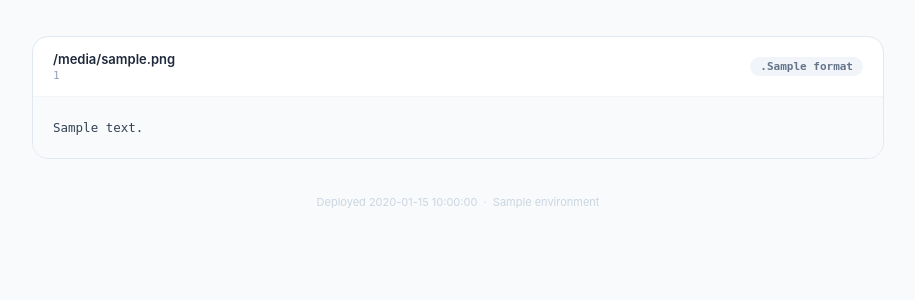
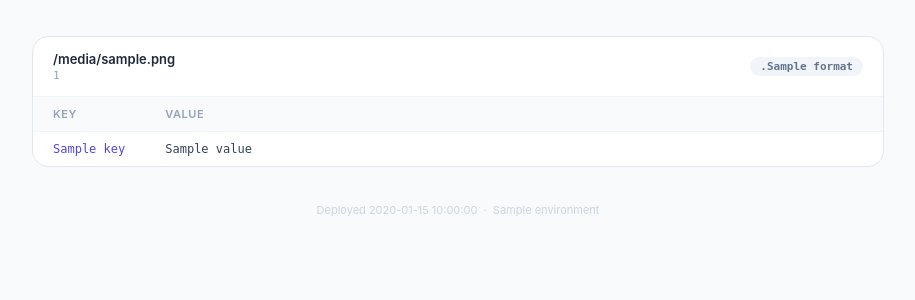
Before and after one commit to NYCU-CloudNative26-ConfigSystem/config_system, a FastAPI app: template Service_DummyApp/templates/index.html in a window 1280 px wide. Shown: the part 63-363 px from the top of the page, without its empty margins (182-1097 px from the left). Run offline with FastAPI, Linux system fonts and the light colour scheme; the template is opened without the code that fills it: most values are stand-ins (such as "Sample title", 1, 10 or a date in 2020).

Commit message:
feat: dummy app parses config file by format and renders table
Reads meta.json to determine format, then parses config_file
accordingly (env/properties → key=value split, json → json.loads,
yaml → yaml.safe_load, xml → child tag/text pairs) and displays a
key-value table instead of raw text.

```diff
--- a/Service_DummyApp/main.py
+++ b/Service_DummyApp/main.py
@@ -1,7 +1,9 @@
 import json
 import os
 from pathlib import Path
+from xml.etree import ElementTree as ET
 
+import yaml
 from fastapi import FastAPI
 from fastapi.responses import HTMLResponse
 from fastapi.templating import Jinja2Templates
@@ -14,18 +16,58 @@ CONFIG_FILE = Path(os.getenv("CONFIG_FILE", "/config/config_file"))
 META_FILE = Path(os.getenv("META_FILE", "/config/meta.json"))
 
 
+def _parse_env(text: str) -> dict:
+    result = {}
+    for line in text.splitlines():
+        line = line.strip()
+        if not line or line.startswith("#"):
+            continue
+        if "=" in line:
+            k, _, v = line.partition("=")
+            result[k.strip()] = v.strip()
+    return result
+
+
+def _parse_xml(text: str) -> dict:
+    root = ET.fromstring(text)
+    return {child.tag: (child.text or "") for child in root}
+
+
+def _parse(raw: str, fmt: str) -> dict | None:
+    try:
+        if fmt in ("env", "properties"):
+            return _parse_env(raw)
+        if fmt == "json":
+            return json.loads(raw)
+        if fmt == "yaml":
+            return yaml.safe_load(raw) or {}
+        if fmt == "xml":
+            return _parse_xml(raw)
+    except Exception:
+        return None
+    return None
+
+
 def _load():
     try:
         meta = json.loads(META_FILE.read_text()) if META_FILE.exists() else None
     except Exception:
         meta = None
+
+    if not CONFIG_FILE.exists():
+        return meta, None
+
     try:
-        content = CONFIG_FILE.read_text() if CONFIG_FILE.exists() else None
-        if content is not None and content.strip() in ("", "{}"):
-            content = None
+        raw = CONFIG_FILE.read_text()
     except Exception:
-        content = None
-    return meta, content
+        return meta, None
+
+    if not raw.strip():
+        return meta, None
+
+    fmt = (meta or {}).get("format", "env")
+    config = _parse(raw, fmt)
+    return meta, config
 
 
 @app.get("/health")
@@ -35,9 +77,13 @@ def health():
 
 @app.get("/", response_class=HTMLResponse)
 def index(request: Request):
-    meta, content = _load()
+    meta, config = _load()
+    rows = []
+    if isinstance(config, dict):
+        for k, v in config.items():
+            rows.append((k, v if isinstance(v, str) else json.dumps(v)))
     return templates.TemplateResponse("index.html", {
         "request": request,
         "meta": meta,
-        "content": content,
+        "rows": rows,
     })
--- a/Service_DummyApp/requirements.txt
+++ b/Service_DummyApp/requirements.txt
@@ -1,3 +1,4 @@
 fastapi==0.115.0
 uvicorn[standard]==0.30.6
 jinja2==3.1.4
+pyyaml==6.0.2
--- a/Service_DummyApp/templates/index.html
+++ b/Service_DummyApp/templates/index.html
@@ -21,19 +21,15 @@
     .card-header-left { display: flex; flex-direction: column; gap: 2px; }
     .card-header h2 { font-size: 13px; font-weight: 600; }
     .card-header .sub { font-size: 11px; color: #94a3b8; font-family: monospace; }
-    .card-header-right { display: flex; align-items: center; gap-6px; gap: 6px; }
 
-    pre {
-      padding: 20px;
-      font-family: 'SF Mono', 'Fira Code', 'Cascadia Code', monospace;
-      font-size: 12.5px;
-      line-height: 1.7;
-      color: #334155;
-      background: #f8fafc;
-      overflow-x: auto;
-      white-space: pre;
-      tab-size: 2;
-    }
+    table { width: 100%; border-collapse: collapse; }
+    thead th { padding: 10px 20px; text-align: left; font-size: 11px; font-weight: 600; color: #94a3b8; text-transform: uppercase; letter-spacing: 0.05em; background: #f8fafc; border-bottom: 1px solid #f1f5f9; }
+    tbody tr { border-bottom: 1px solid #f8fafc; }
+    tbody tr:last-child { border-bottom: none; }
+    tbody tr:hover { background: #f8fafc; }
+    td { padding: 10px 20px; font-size: 13px; vertical-align: top; }
+    td.key { font-family: 'SF Mono', 'Fira Code', monospace; font-size: 12px; color: #4f46e5; white-space: nowrap; width: 1%; font-weight: 500; }
+    td.val { font-family: 'SF Mono', 'Fira Code', monospace; font-size: 12px; color: #334155; word-break: break-all; }
 
     .empty { padding: 60px 24px; text-align: center; }
     .empty-icon { font-size: 32px; margin-bottom: 12px; }
@@ -54,18 +50,31 @@
   </header>
 
   <main>
-    {% if meta and content %}
+    {% if meta and rows %}
     <div class="card">
       <div class="card-header">
         <div class="card-header-left">
           <h2>{{ meta.filename }}</h2>
           <span class="sub">{{ meta.version_uuid }}</span>
         </div>
-        <div class="card-header-right">
-          <span class="fmt-badge">.{{ meta.format }}</span>
-        </div>
+        <span class="fmt-badge">.{{ meta.format }}</span>
       </div>
-      <pre>{{ content }}</pre>
+      <table>
+        <thead>
+          <tr>
+            <th>Key</th>
+            <th>Value</th>
+          </tr>
+        </thead>
+        <tbody>
+          {% for key, value in rows %}
+          <tr>
+            <td class="key">{{ key }}</td>
+            <td class="val">{{ value }}</td>
+          </tr>
+          {% endfor %}
+        </tbody>
+      </table>
     </div>
     <footer>Deployed {{ meta.deployed_at }} &nbsp;·&nbsp; {{ meta.environment }}</footer>
     {% else %}
```
